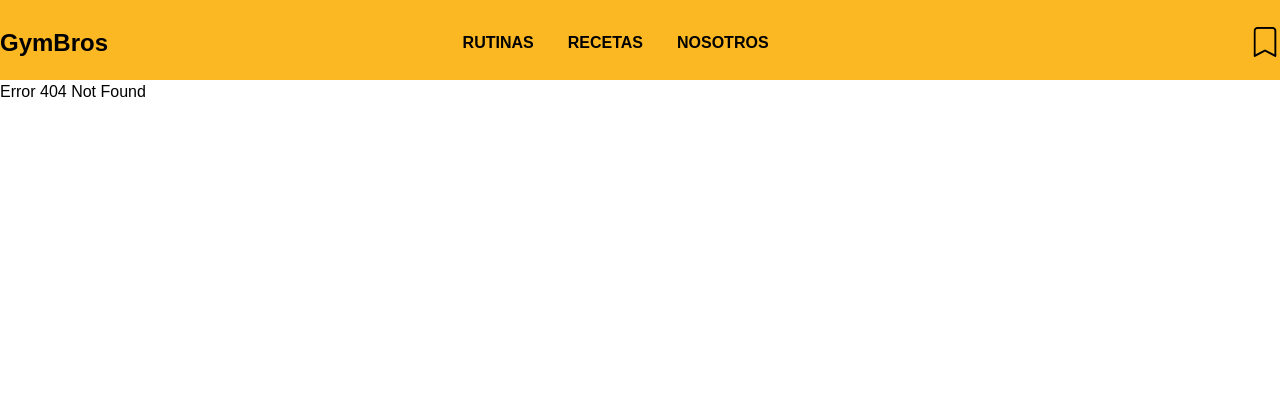
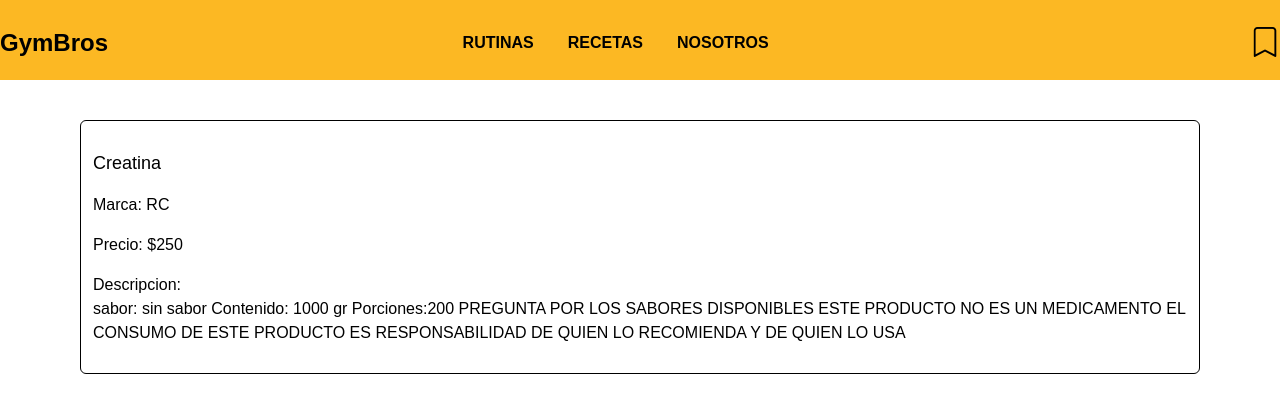
Before and after one commit to saintmrti/ProyectoGymBros, a React (Vite) app: page /producto/1 in a window 1280 px wide. Before the commit this address had no page. Shown: the top 412 px of the page. Built offline with nearby package versions, Linux system fonts and the light colour scheme.

Commit message:
agregamos detalles de productos y nuevos componentes como ItemDetailContainer y ItemDetail

```diff
--- a/src/App.jsx
+++ b/src/App.jsx
@@ -2,6 +2,7 @@
 import ItemListContainer from './components/ItemList/ItemListContainer'
 import NavBar from './components/NavBar/NavBar'
 import { BrowserRouter, Routes, Route } from "react-router-dom";
+import ItemDetailContainer from './components/ItemDetail/ItemDetailContainer';
 
 function App() {
 
@@ -11,6 +12,7 @@ function App() {
         <NavBar/>
         <Routes>
         <Route path='/' element={<ItemListContainer/>} />
+        <Route path='/producto/:idProducto' element={<ItemDetailContainer/>} />
         <Route path='*' element={<p>Error 404 Not Found</p>} />
         </Routes>
       </BrowserRouter>
--- /dev/null
+++ b/src/components/ItemDetail/ItemDetail.jsx
@@ -0,0 +1,12 @@
+const ItemDetail = ({nombre, marca, precio, descripcion}) => {
+  return (
+    <div className="my-10 mx-20 grid justify-items-stretch border border-black py-5 px-3 rounded-md">
+        <h1 className="text-lg py-2">{nombre}</h1>
+        <p className="py-2">Marca: {marca}</p>
+        <p className="py-2">Precio: ${precio}</p>
+        <p className="py-2">Descripcion: <br /> {descripcion}</p>
+    </div>
+  )
+}
+
+export default ItemDetail
--- /dev/null
+++ b/src/components/ItemDetail/ItemDetailContainer.jsx
@@ -0,0 +1,45 @@
+import { useEffect, useState } from "react"
+import { useParams } from "react-router-dom"
+import ItemDetail from "./ItemDetail"
+
+const ItemDetailContainer = () => {
+  const {idProducto} = useParams()
+  const [details, setDetails] = useState([])
+
+  useEffect(() => {
+    let detailsArray =[
+        {id:1, nombre:"Creatina", marca:"RC", precio: 250, descripcion: `
+            sabor: sin sabor
+            Contenido: 1000 gr
+            Porciones:200
+
+            PREGUNTA POR LOS SABORES DISPONIBLES
+
+            ESTE PRODUCTO NO ES UN MEDICAMENTO
+            EL CONSUMO DE ESTE PRODUCTO ES RESPONSABILIDAD DE QUIEN LO RECOMIENDA Y DE QUIEN LO USA
+        `},
+        {id:2, nombre:"Proteina", marca:"Whey", precio: 1500, descripcion: `
+            Proteína aislada de suero de leche optimum nutrition - gold standard whey sabor vainilla. Bote de 2 lb. Este producto fue creado con atención al detalle, para que el usuario pueda sentir la calidad óptima desde el primer segundo. Un equilibrio óptimo entre las necesidades del cliente y un merecido mimo.
+        `}
+    ]
+
+    const promesaDetails = new Promise((res, rej) => {
+        setTimeout(() => {
+          res(detailsArray.filter((item) => item.id === parseInt(idProducto)))
+        }, 2000)
+    })
+
+    promesaDetails.then((res) => {
+        setDetails(res)
+    })
+  }, [idProducto])
+  return (
+    <>
+        {details.map((item)=>
+            <ItemDetail key={item.id} nombre={item.nombre} marca={item.marca} precio={item.precio} descripcion={item.descripcion}/>
+        )}
+    </>
+  )
+}
+
+export default ItemDetailContainer
--- a/src/components/ItemList/Item.jsx
+++ b/src/components/ItemList/Item.jsx
@@ -1,12 +1,12 @@
-const Item = ({nombre, marca, precio}) => {
-
+import { Link } from 'react-router-dom'
+const Item = ({id, nombre, marca, precio}) => {
   return (
     <>
         <div className="cardInfo my-10 mx-20 grid justify-items-stretch border border-black py-5 px-3 rounded-md">
             <h1 className="text-lg py-2">{nombre}</h1>
             <p className="py-2">Marca: {marca}</p>
             <p className="py-2">Precio: ${precio}</p>
-            <button className="text-white bg-yellow-400 justify-self-center py-1 px-3 rounded-md font-bold hover:bg-yellow-500">Saber más</button>
+            <button className="text-white bg-yellow-400 justify-self-center py-1 px-3 rounded-md font-bold hover:bg-yellow-500"><Link to={"/producto/" + id}>Ver detalles</Link></button>
         </div>
     </>
   )
--- a/src/components/ItemList/ItemList.jsx
+++ b/src/components/ItemList/ItemList.jsx
@@ -5,7 +5,7 @@ const ItemList = ({items}) => {
   return (
     <>
         {items.map((item)=>
-            <Item key={item.id} nombre={item.nombre} marca={item.marca} precio={item.precio}/>
+            <Item key={item.id} id={item.id} nombre={item.nombre} marca={item.marca} precio={item.precio}/>
         )}
     </>
   )
--- a/src/components/ItemList/ItemListContainer.jsx
+++ b/src/components/ItemList/ItemListContainer.jsx
@@ -1,12 +1,12 @@
 import { useEffect, useState } from "react"
+import ItemDetailContainer from "../ItemDetail/ItemDetailContainer"
 import ItemList from "./ItemList"
 const ItemListContainer = () => {
   const [items, setItems] = useState([])
   useEffect(()=>{
     let itemsArray =[
       {id:1, nombre:"Creatina", marca:"RC", precio: 250},
-      {id:2, nombre:"Proteina", marca:"Whey", precio: 1500},
-      {id:3, nombre:"Insane Psychotic", marca:"Watermelon", precio: 400}
+      {id:2, nombre:"Proteina", marca:"Whey", precio: 1500}
     ]
     const promesaItems = new Promise((res, rej) => {
       setTimeout(() => {
@@ -21,7 +21,7 @@ const ItemListContainer = () => {
 
   return (
     <>
-      <div className="container-fluid">
+      <div>
         <ItemList items={items}/>
       </div>
     </>
--- a/src/components/navbar/NavBar.jsx
+++ b/src/components/navbar/NavBar.jsx
@@ -1,3 +1,4 @@
+import { Link } from 'react-router-dom'
 import SaveWidget from './SaveWidget'
 
 const NavBar = () => {
@@ -12,23 +13,23 @@ const NavBar = () => {
     <>
       <nav className='py-5 relative'>
         <div className='container mx-auto flex items-center px-8 xl:px-0 font-bold'>
-          <h1 className='flex flex-grow text-2xl'><a href="">GymBros</a></h1>
+          <h1 className='flex flex-grow text-2xl'><Link to={"/"}>GymBros</Link></h1>
           <div className='flex lg:hidden'>
             <button onClick={openMenu}><i id='iconNav' className='bi bi-list'></i></button>
           </div>
           <div className='lg:flex flex-grow justify-between items-center absolute lg:relative lg:top-0 top-20 w-full lg:w-auto left-0 p-7 lg:p-0'>
             <ul id='menu' className='flex flex-col lg:flex-row'>
               <li className='mr-3 mb-10 mt-10 lg:mb-0 lg:mt-0'>
-                <a href="">Rutinas</a>
+                <Link to={"/gfdh"}>Rutinas</Link>
               </li>
               <li className='mr-3 mb-10 lg:mb-0'>
-                <a href="">Recetas</a>
+                <Link to={"/123"}>Recetas</Link>
               </li>
               <li className='mb-10 lg:mb-0'>
-                <a href="">Nosotros</a>
+                <Link to={"/holamundo"}>Nosotros</Link>
               </li>
               <li className='visible lg:invisible'>
-                <a href="">Guardados</a>
+                <Link to={"/welcome"}>Guardados</Link>
               </li>
             </ul>
             <SaveWidget/>
--- a/src/components/navbar/SaveWidget.jsx
+++ b/src/components/navbar/SaveWidget.jsx
@@ -1,7 +1,9 @@
+import { Link } from 'react-router-dom'
+
 const SaveWidget = () => {
   return (
     <button className='lg:flex hidden'>
-        <a href=""><i className='bi bi-bookmark' style={{fontSize: 30}}></i></a>
+        <Link to={"/welcome"}><i className='bi bi-bookmark' style={{fontSize: 30}}></i></Link>
     </button>
   )
 }
```
